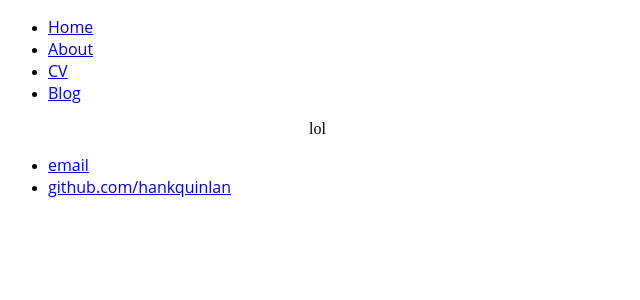
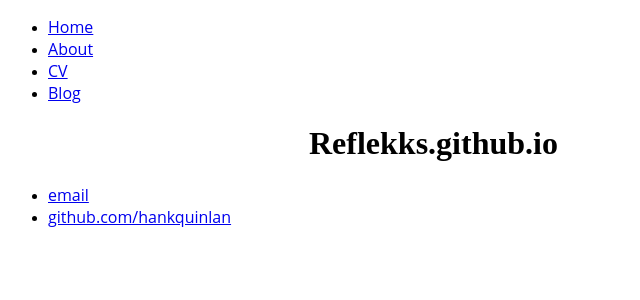
Before and after one commit to Reflekks19/Reflekks.github.io, a Jekyll site: the page built from README.md, in a window 1280 px wide. Shown: the top 300 px of the page, without its empty margins (0-640 px from the left). Built offline with Jekyll 4.4.1, drawn with Linux system fonts in a browser that asks for light colours; our own code applies the rules of GitHub Pages for plain Markdown files.

Commit message:
Update default.html

```diff
--- a/_layouts/default.html
+++ b/_layouts/default.html
@@ -16,8 +16,7 @@
 			</nav>
 			<div class="container">
 
-			lol
-
+			{{ content }}
 
 			</div><!-- /.container -->
 			<footer>
```
Also changed, not shown: other parts of _layouts/default.html (+1 -1 lines).
